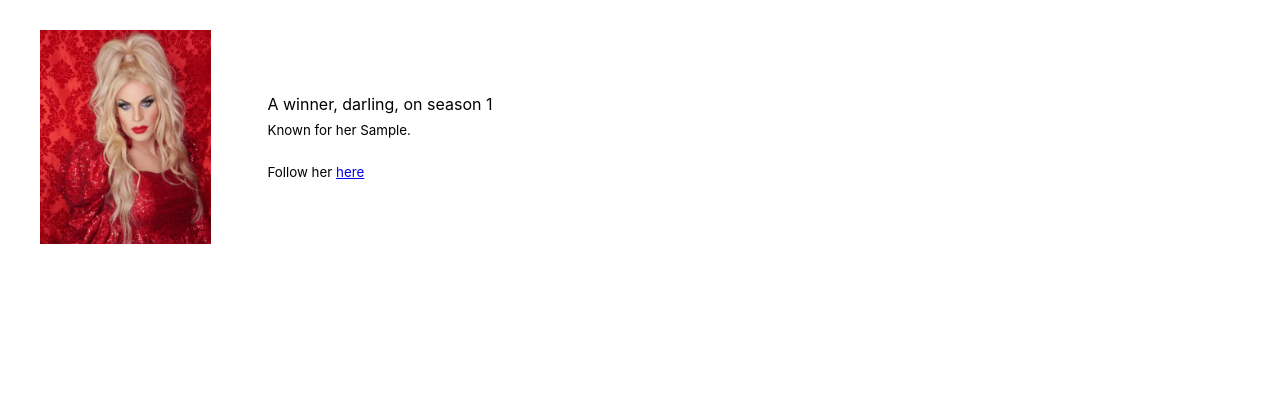
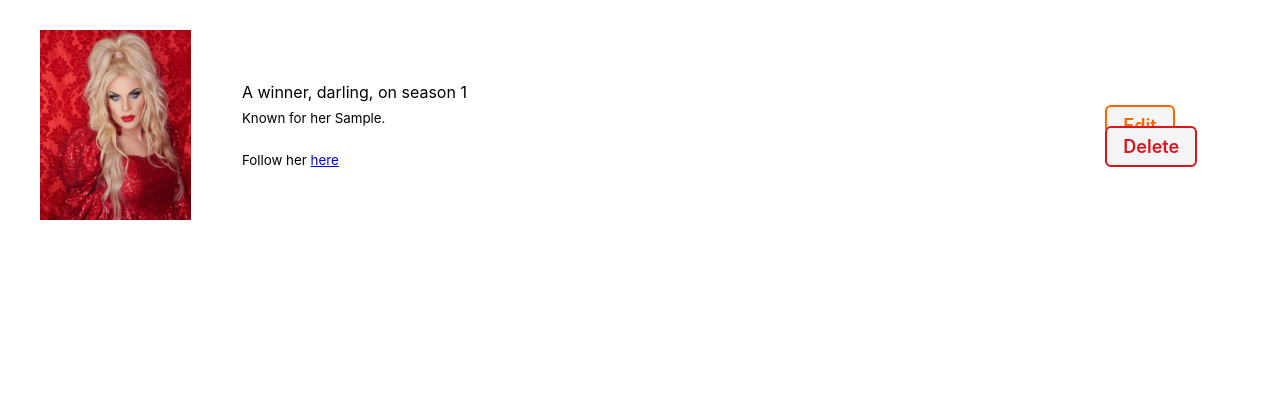
Before and after one commit to EleahBurman/drag-queen-collector, a Django app: page /dragqueens/1/ in a window 1280 px wide. Shown: the part 75-490 px from the top of the page. Run offline with Django 4.2, Linux system fonts and the light colour scheme; tables that the repository leaves empty hold one stand-in row (values such as "Sample post").

Commit message:
Create update and delete for queen model

```diff
--- a/main_app/models.py
+++ b/main_app/models.py
@@ -1,4 +1,5 @@
 from django.db import models
+from django.urls import reverse
 
 # Create your models here.
 class Queen(models.Model):
@@ -12,3 +13,6 @@ class Queen(models.Model):
 
   def __str__(self):
     return self.name
+
+  def get_absolute_url(self):
+      return reverse("dragqueen_detail", kwargs={"dragqueen_id": self.id})
--- a/main_app/templates/dragqueens/detail.html
+++ b/main_app/templates/dragqueens/detail.html
@@ -33,6 +33,10 @@
   <br/>
   <p><small>Follow her <a href="http://www.instagram.com/{{dragqueen.instagramhandle}}">here</a></small></p>
   </div>
+  <div class="dragqueen-actions">
+    <a href="{% url 'dragqueen-update' dragqueen.id %}" class ="btn warn">Edit</a>
+    <a href="{% url 'dragqueen-delete' dragqueen.id %}" class ="btn danger">Delete</a>
+  </div>
 </section>
 
 {% endblock %}
--- a/main_app/urls.py
+++ b/main_app/urls.py
@@ -6,5 +6,8 @@ urlpatterns = [
   path('about/', views.about, name='about'),
   path('dragqueens/', views.dragqueen_index, name='dragqueen-index'),
   path('dragqueens/<int:dragqueen_id>/', views.dragqueen_detail, name='dragqueen-detail'),
-  path('dragqueens/create/', views.QueenCreate.as_view(), name='dragqueen-create')
+  path('dragqueens/create/', views.QueenCreate.as_view(), name='dragqueen-create'),
+  path('dragqueens/<int:pk>/update/', views.QueenUpdate.as_view(), name='dragqueen-update'),
+  path('dragqueens/<int:pk>/delete/', views.QueenDelete.as_view(), name='dragqueen-delete'),
+
 ]
--- a/main_app/views.py
+++ b/main_app/views.py
@@ -1,5 +1,5 @@
 from django.shortcuts import render
-from django.views.generic.edit import CreateView
+from django.views.generic.edit import CreateView, UpdateView, DeleteView
 from .models import Queen
 
 def home(request):
@@ -19,3 +19,12 @@ def dragqueen_detail(request, dragqueen_id):
 class QueenCreate(CreateView):
   model = Queen
   fields = ['name', 'season', 'winner', 'allstars', 'winnerofallstars', 'specialty', 'instagramhandle']
+  success_url = '/dragqueens/'
+
+class QueenUpdate(UpdateView):
+  model = Queen
+  fields = ['season', 'winner', 'allstars', 'winnerofallstars', 'specialty', 'instagramhandle']
+
+class QueenDelete(DeleteView):
+  model = Queen
+  success_url = '/dragqueens/'
```
